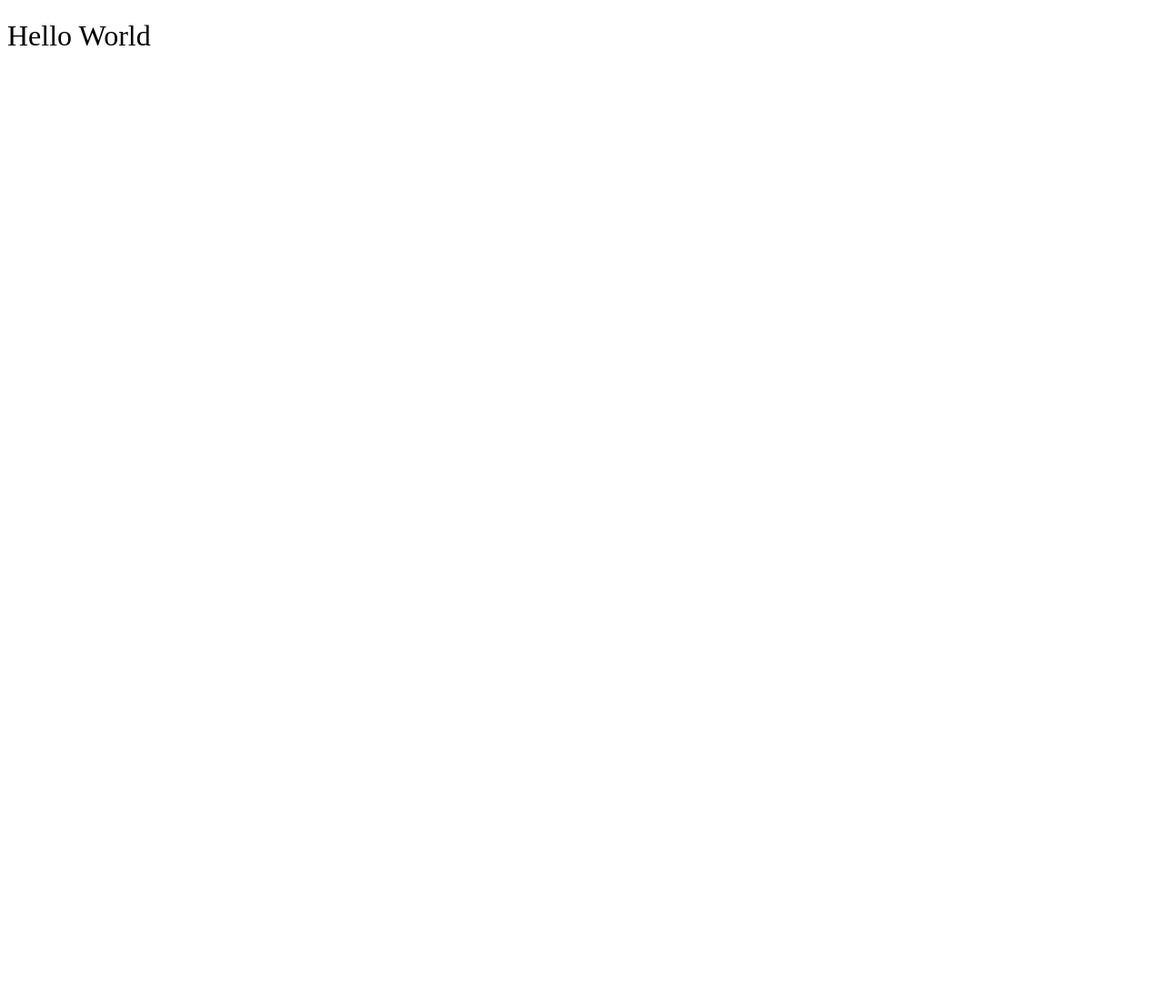
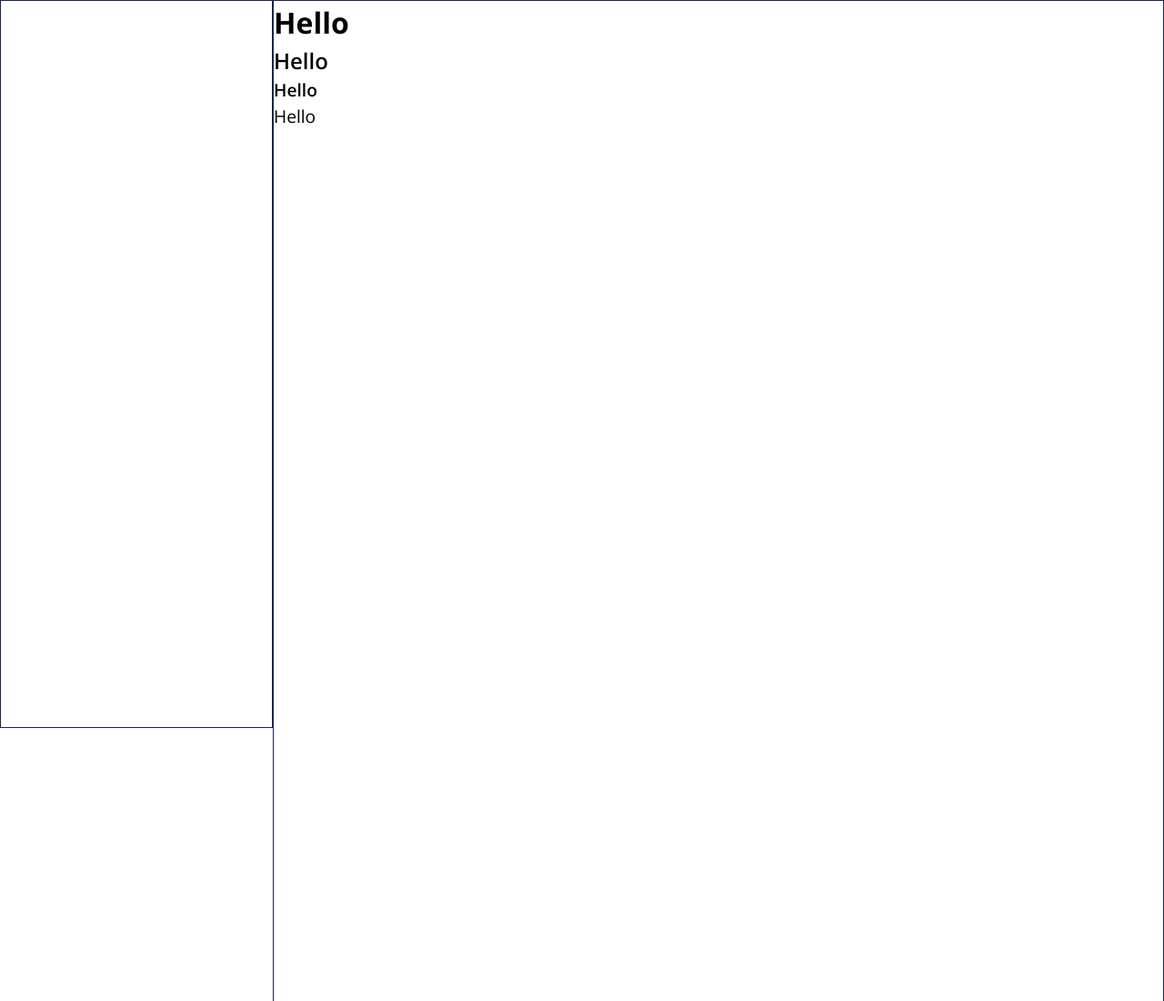
Before and after one commit to possxx/odin-todo-list, a website built with webpack: page src/index.html in a window 1280 px wide. Shown: the top 1100 px of the page at 91% size. Before the commit the page ends 800 px from the top, so only its background shows below. Built offline with nearby package versions, Linux system fonts and the light colour scheme.

Commit message:
Make project sections and add general styling

```diff
--- a/src/index.html
+++ b/src/index.html
@@ -6,6 +6,18 @@
     <title>Odin-Todo-List</title>
 </head>
 <body>
-    <h1>Hello World</h1>
+    <div class="page">
+        <div class="sidebar">
+            <div class="account"></div>
+            <div class="navigation"></div>
+            <div class="projects"></div>
+        </div>
+        <div class="content">
+            <h1>Hello</h1>
+            <h2>Hello</h2>
+            <h3>Hello</h3>
+            <p>Hello</p>
+        </div>
+    </div>
 </body>
 </html>
--- a/src/styles.css
+++ b/src/styles.css
@@ -1,3 +1,82 @@
+@import "modern-normalize/modern-normalize.css";
+
+@font-face {
+    font-family: "open-sans";
+    src: url("./fonts/opensans-variablefont.woff2") format("woff2-variations");
+    font-weight: 300 800;
+    font-stretch: 75% 100%;
+}
+
+*, *::before, *::after {
+    margin: 0;
+}
+
+body {
+    line-height: 1.5;
+    -webkit-font-smoothing: antialiased;
+}
+
+img, picture, video, canvas, svg {
+    display: block;
+    max-width: 100%;
+}
+
+p, h1, h2, h3, h4, h5, h6 {
+    overflow-wrap: break-word;
+}
+
+:root {
+    --blue-50: #eff6ff;
+    --blue-100: #dbeafe;
+    --blue-200: #bfdbfe;
+    --blue-300: #93c5fd;
+    --blue-400: #60a5fa;
+    --blue-500: #3b82f6;
+    --blue-600: #2563eb;
+    --blue-700: #1d4ed8;
+    --blue-800: #1e40af;
+    --blue-900: #1e3a8a;
+    --blue-950: #172554;
+}
+
+.page {
+    height: 200vh;
+}
+
+.sidebar {
+    height: 100%;
+    width: clamp(300px, 20vw, 600px);
+    border: 1px solid var(--blue-950);
+    position: fixed;
+    overflow-y: auto;
+}
+
+.content {
+    border: 1px solid var(--blue-950);
+    margin-left: clamp(300px, 20vw, 600px);
+    height: 100%;
+}
+
+p {
+    font-family: "open-sans";
+    font-weight: 400;
+    font-size: clamp(16px, 1.5vw, 20px);
+}
+
 h1 {
-    font-weight: lighter;
+    font-family: "open-sans";
+    font-weight: 700;
+    font-size: clamp(32px, 2vw, 36px);
 }
+
+h2 {
+    font-family: "open-sans";
+    font-weight: 600;
+    font-size: clamp(24px, 1.7vw, 28px);
+}
+
+h3 {
+    font-family: "open-sans";
+    font-weight: 600;
+    font-size: clamp(16px, 1.5vw, 20px);
+}
```
